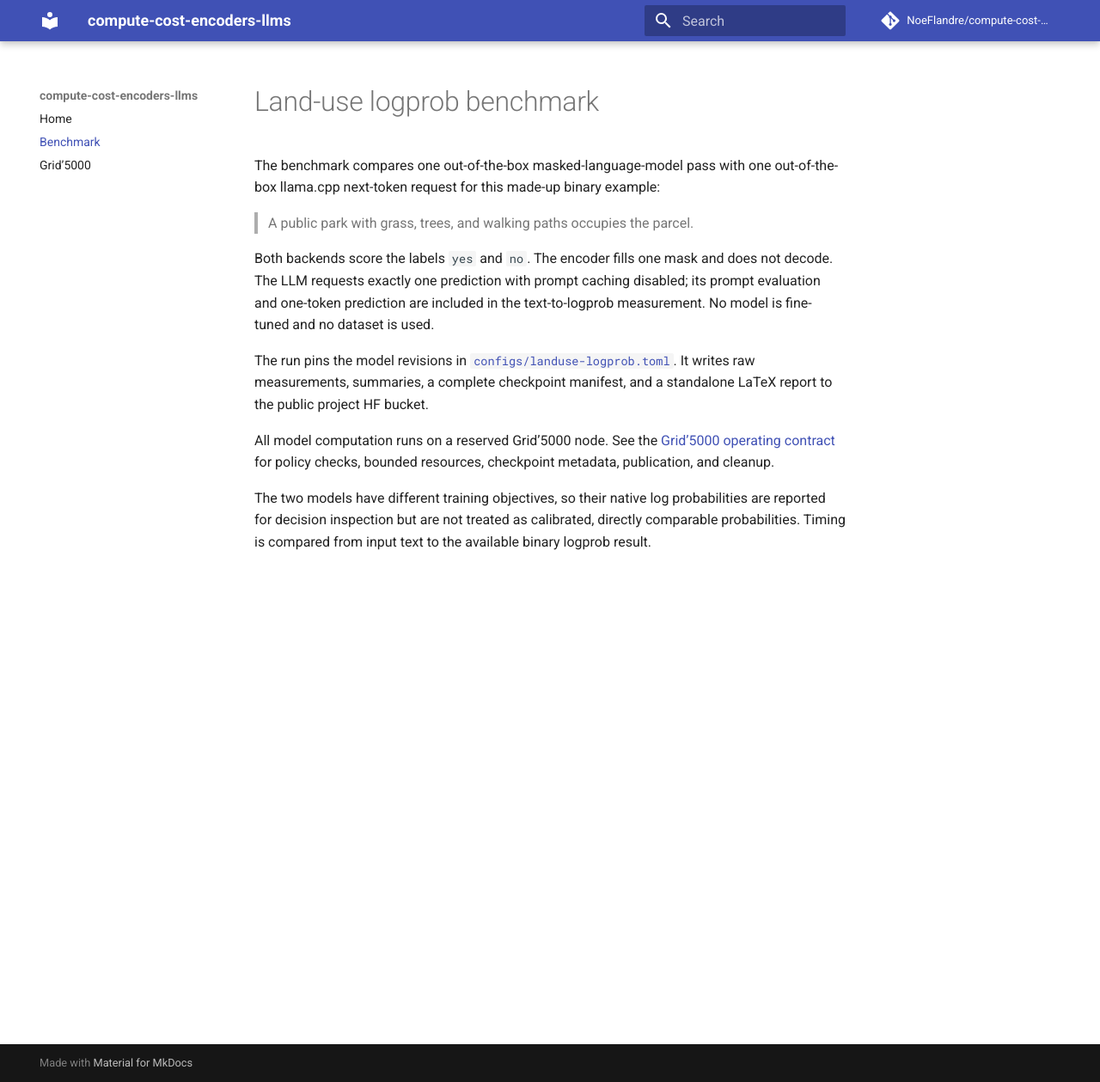
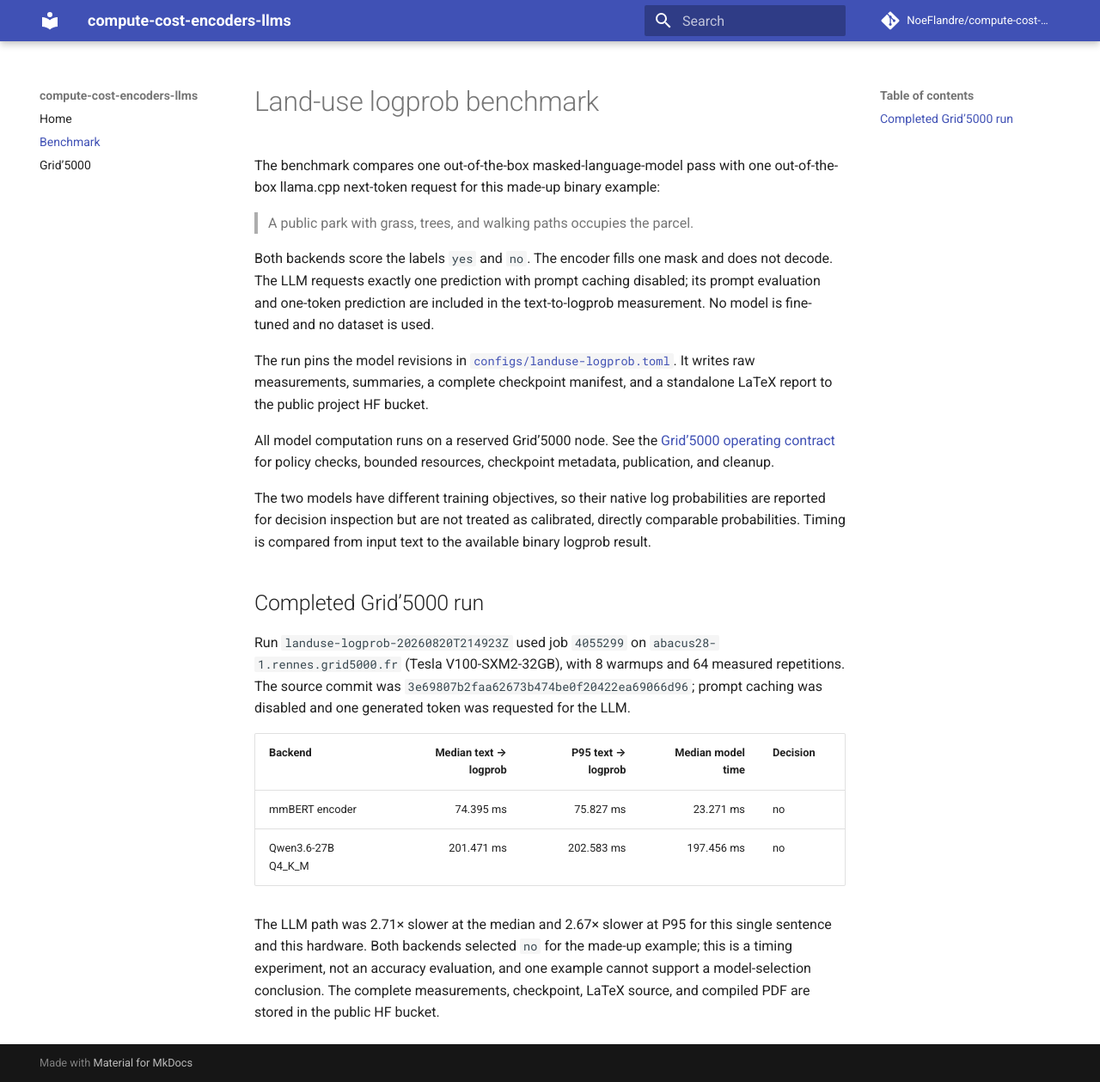
Before and after one commit to NoeFlandre/compute-cost-encoders-llms, an MkDocs documentation site: the page built from docs/benchmark.md, in a window 1280 px wide and 1259 px high. Shown: the whole window at 86% size. Built offline with MkDocs 1.6.1 and Material for MkDocs 9.7.7, drawn with Linux system fonts in a browser that asks for light colours; comment, search, counter and statistics services are not loaded.

Commit message:
docs(benchmark): publish Grid5000 results

```diff
--- a/docs/benchmark.md
+++ b/docs/benchmark.md
@@ -23,3 +23,22 @@ The two models have different training objectives, so their native log
 probabilities are reported for decision inspection but are not treated as
 calibrated, directly comparable probabilities. Timing is compared from input
 text to the available binary logprob result.
+
+## Completed Grid’5000 run
+
+Run `landuse-logprob-20260820T214923Z` used job `4055299` on
+`abacus28-1.rennes.grid5000.fr` (Tesla V100-SXM2-32GB), with 8 warmups and 64
+measured repetitions. The source commit was
+`3e69807b2faa62673b474be0f20422ea69066d96`; prompt caching was disabled and
+one generated token was requested for the LLM.
+
+| Backend | Median text → logprob | P95 text → logprob | Median model time | Decision |
+| --- | ---: | ---: | ---: | --- |
+| mmBERT encoder | 74.395 ms | 75.827 ms | 23.271 ms | no |
+| Qwen3.6-27B Q4_K_M | 201.471 ms | 202.583 ms | 197.456 ms | no |
+
+The LLM path was 2.71× slower at the median and 2.67× slower at P95 for this
+single sentence and this hardware. Both backends selected `no` for the made-up
+example; this is a timing experiment, not an accuracy evaluation, and one
+example cannot support a model-selection conclusion. The complete measurements,
+checkpoint, LaTeX source, and compiled PDF are stored in the public HF bucket.
--- a/pyproject.toml
+++ b/pyproject.toml
@@ -1,6 +1,6 @@
 [project]
 name = "compute-cost-encoders-llms"
-version = "0.1.0"
+version = "0.2.0"
 description = "Compute-cost encoders for large language models"
 readme = "README.md"
 license = "Apache-2.0"
```
Also changed, not shown: CHANGELOG.md (+6 -0 lines).
